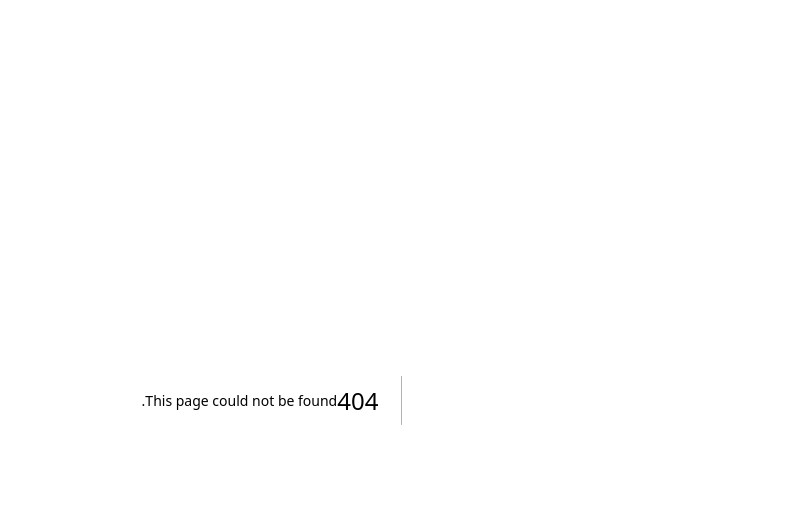
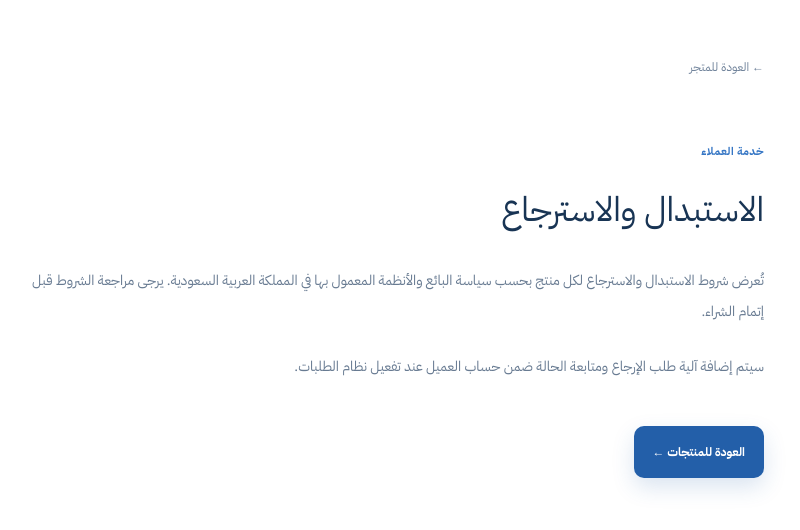
Before and after one commit to maafaalhussain-cmyk/nextjs, a Next.js app: page /returns in a window 1280 px wide. Before the commit this address had no page. Shown: the top 530 px of the page, without its empty margins (400-1200 px from the left). Built offline with nearby package versions, Linux system fonts and the light colour scheme.

Commit message:
Add J&M customer information page

```diff
--- /dev/null
+++ b/app/returns/page.tsx
@@ -0,0 +1,3 @@
+import Link from "next/link";
+export const metadata={title:"الاستبدال والاسترجاع | J & M"};
+export default function Returns(){return <main dir="rtl" className="info-page"><Link href="/" className="info-back">← العودة للمتجر</Link><span className="eyebrow">خدمة العملاء</span><h1>الاستبدال والاسترجاع</h1><p>تُعرض شروط الاستبدال والاسترجاع لكل منتج بحسب سياسة البائع والأنظمة المعمول بها في المملكة العربية السعودية. يرجى مراجعة الشروط قبل إتمام الشراء.</p><p>سيتم إضافة آلية طلب الإرجاع ومتابعة الحالة ضمن حساب العميل عند تفعيل نظام الطلبات.</p><Link href="/#products" className="primary-button">العودة للمنتجات ←</Link></main>}
```
